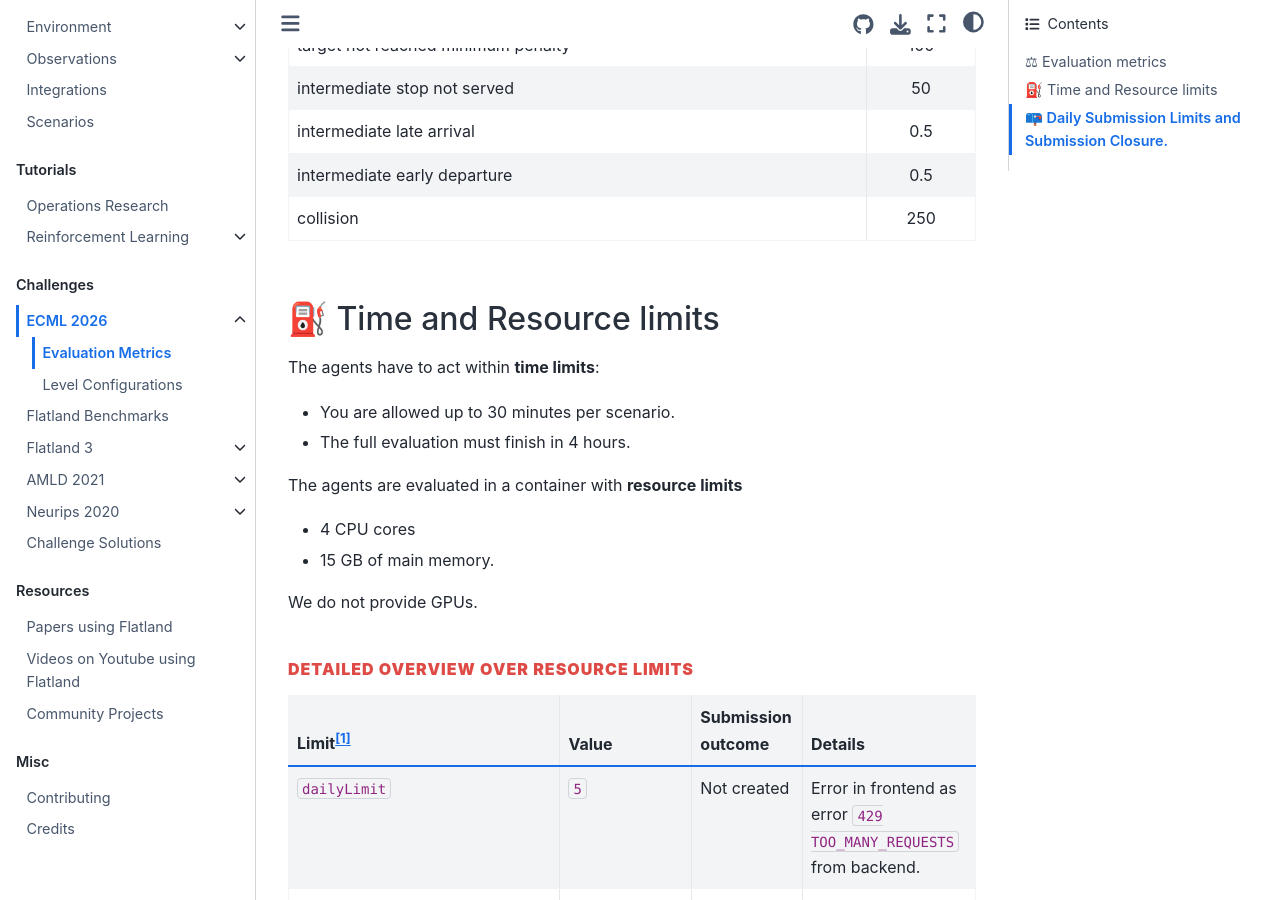
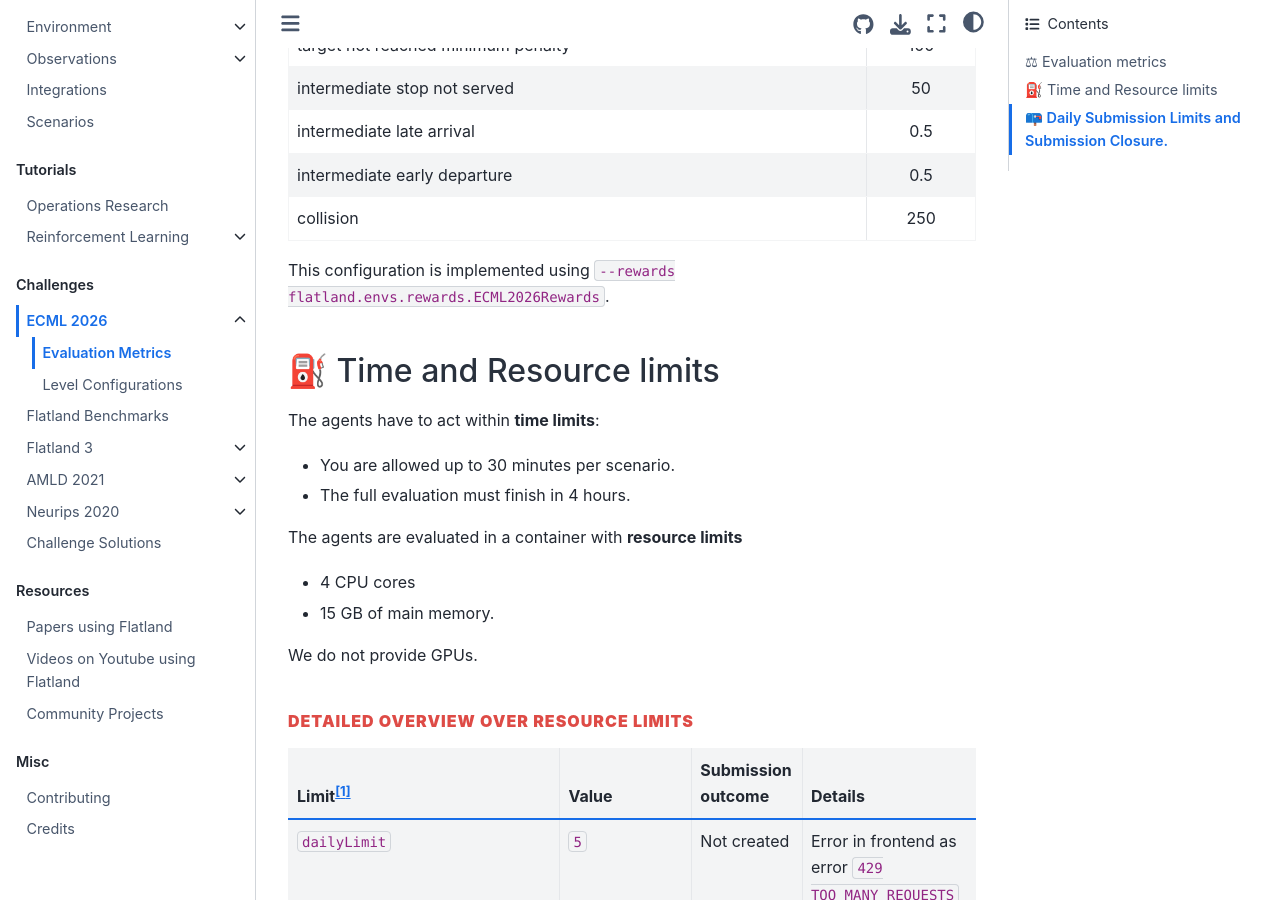
Before and after one commit to flatland-association/flatland-book, a Jupyter Book: the page built from challenges/ecml2026/eval.md, in a window 1280 px wide and 900 px high, scrolled down 1530 px. Built offline with Jupyter Book 1.0.4 settings and Sphinx 7.4.7 and the Sphinx Book theme 1.1.4, drawn with Linux system fonts in a browser that asks for light colours; pages that are not in the unit, such as notebooks, are missing from menus.

Commit message:
docs: add reference to ECML2026Rewards class.

```diff
--- a/challenges/ecml2026/eval.md
+++ b/challenges/ecml2026/eval.md
@@ -57,6 +57,8 @@ The factors for the [reward function](../../environment/environment/rewards.md)
 | intermediate early departure              |  0.5  |
 | collision                                 |  250  |
 
+This configuration is implemented using `--rewards flatland.envs.rewards.ECML2026Rewards`.
+
 ⛽ Time and Resource limits
 ---
 
```
